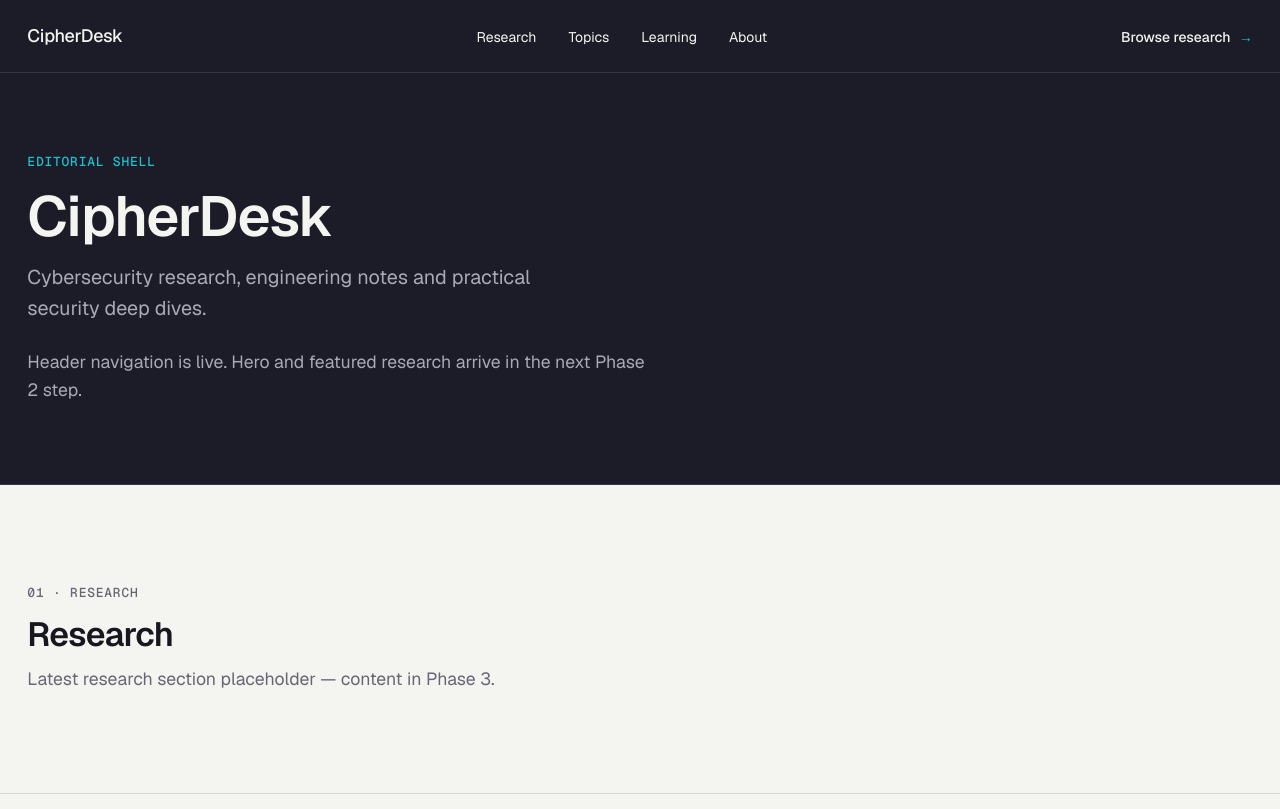
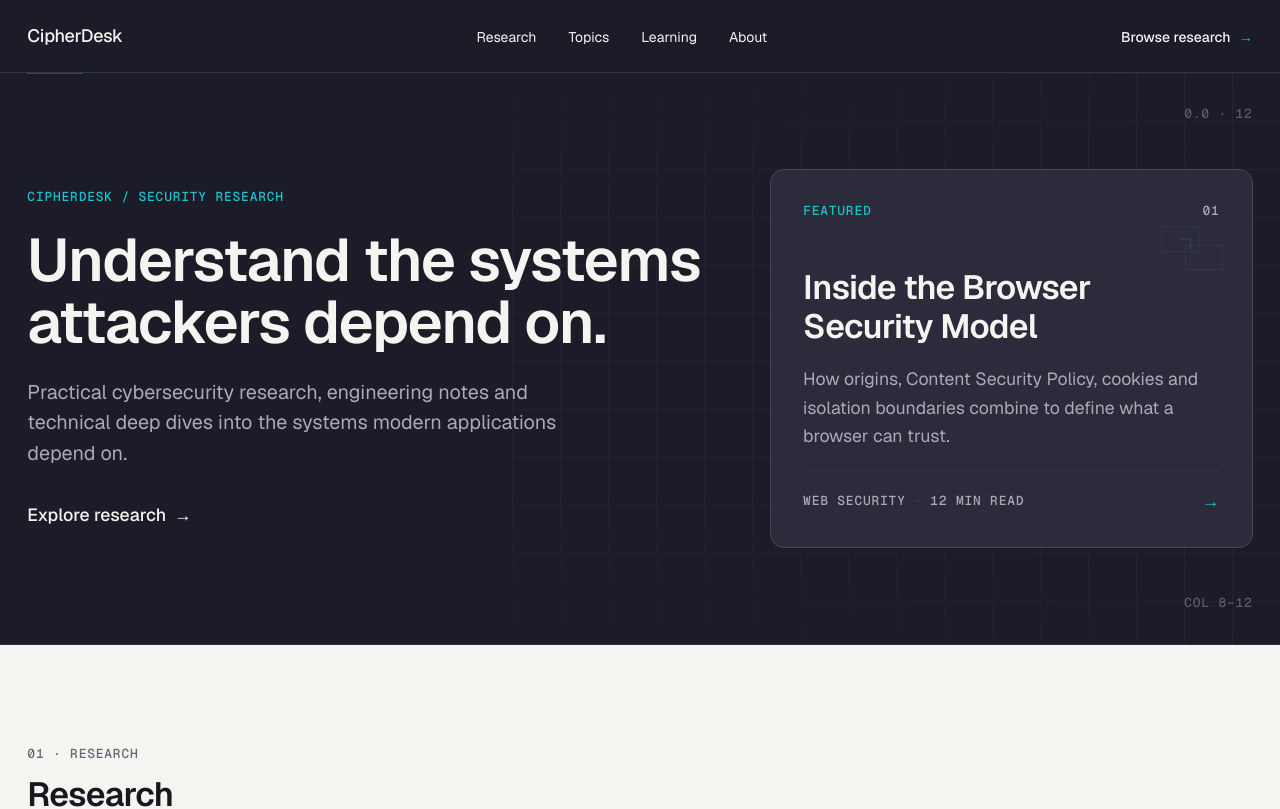
Before and after one commit to HarshYadav1711/CipherDesk, a Next.js app: page / in a window 1280 px wide. Shown: the top 809 px of the page. Built offline with nearby package versions, Linux system fonts and the light colour scheme.

Commit message:
feat: create CipherDesk hero and featured research story

```diff
--- a/src/app/globals.css
+++ b/src/app/globals.css
@@ -180,6 +180,15 @@ a {
   font-weight: 560;
 }
 
+/* Hero headline — capped so “Understand the systems” holds as one line */
+@utility text-hero {
+  font-family: var(--font-sans);
+  font-size: clamp(2.5rem, 1.7rem + 2.6vw, 3.75rem); /* 40 → 60 */
+  line-height: 1.02;
+  letter-spacing: -0.035em;
+  font-weight: 560;
+}
+
 @utility text-heading-2 {
   font-family: var(--font-sans);
   font-size: clamp(2.125rem, 1.6rem + 2.4vw, 3.75rem); /* 34 → 60 */
@@ -242,3 +251,29 @@ a {
 @utility section-padding {
   padding-block: var(--section-y);
 }
+
+/* Hero structural motif — secondary to typography */
+.hero-motif-grid {
+  background-image:
+    linear-gradient(to right, var(--border-dark) 1px, transparent 1px),
+    linear-gradient(to bottom, var(--border-dark) 1px, transparent 1px);
+  background-size: 48px 48px;
+  mask-image:
+    linear-gradient(to left, black 0%, transparent 72%),
+    linear-gradient(
+      to bottom,
+      transparent 0%,
+      black 28%,
+      black 72%,
+      transparent 100%
+    );
+  -webkit-mask-image:
+    linear-gradient(to left, black 0%, transparent 72%),
+    linear-gradient(
+      to bottom,
+      transparent 0%,
+      black 28%,
+      black 72%,
+      transparent 100%
+    );
+}
--- a/src/app/page.tsx
+++ b/src/app/page.tsx
@@ -1,35 +1,17 @@
+import { Hero } from "@/components/home/hero";
 import { SiteHeader } from "@/components/layout/site-header";
 import { Container } from "@/components/ui/container";
-import { SITE_NAME, SITE_TAGLINE } from "@/lib/constants";
 
 /**
- * Homepage shell during Phase 2 header work.
- * Section landmarks exist so navigation anchors are real — not dead links.
- * Hero and full section compositions are intentionally deferred.
+ * Phase 2: header + hero + featured story.
+ * Later homepage sections remain landmarks only.
  */
 export default function Home() {
   return (
     <>
       <SiteHeader />
       <main>
-        <section
-          aria-label="Publication introduction"
-          className="border-b border-border-dark bg-ink py-16 md:py-20"
-        >
-          <Container>
-            <p className="text-meta m-0 text-accent">Editorial shell</p>
-            <h1 className="text-heading-2 mt-4 m-0 max-w-3xl text-text-on-dark">
-              {SITE_NAME}
-            </h1>
-            <p className="text-body-lg measure-hero mt-4 m-0 text-muted-on-dark">
-              {SITE_TAGLINE}
-            </p>
-            <p className="text-body measure-body mt-6 m-0 text-muted-on-dark">
-              Header navigation is live. Hero and featured research arrive in
-              the next Phase 2 step.
-            </p>
-          </Container>
-        </section>
+        <Hero />
 
         <SectionLandmark
           id="research"
--- /dev/null
+++ b/src/components/home/featured-story.tsx
@@ -0,0 +1,94 @@
+import type { Article } from "@/types/content";
+import { cn } from "@/lib/utils";
+
+type FeaturedStoryProps = {
+  article: Article;
+  className?: string;
+};
+
+/**
+ * Cover-story panel for the hero. Links to #research until article routes exist.
+ */
+export function FeaturedStory({ article, className }: FeaturedStoryProps) {
+  return (
+    <article
+      className={cn(
+        "group relative flex h-full flex-col overflow-hidden rounded-feature border border-border-dark-strong bg-ink-soft transition-[border-color,background-color] duration-[var(--duration-fast)] ease-[var(--ease-standard)] hover:border-accent/40 hover:bg-ink-raised",
+        className,
+      )}
+    >
+      <a
+        href="#research"
+        className="relative flex h-full min-h-[20rem] flex-col justify-between p-6 focus-visible:outline-offset-[-4px] sm:min-h-[22rem] sm:p-7 lg:min-h-0 lg:p-8"
+      >
+        <div className="flex items-start justify-between gap-4">
+          <p className="text-meta m-0 text-accent">Featured</p>
+          <p
+            className="text-meta m-0 tabular-nums text-muted-on-dark"
+            aria-hidden="true"
+          >
+            01
+          </p>
+        </div>
+
+        <div className="relative z-10 mt-8 flex flex-1 flex-col justify-end gap-4 lg:mt-12 lg:gap-5">
+          <h2 className="text-heading-3 m-0 max-w-[18ch] text-text-on-dark">
+            <span className="bg-[linear-gradient(currentColor,currentColor)] bg-size-[0_1px] bg-bottom bg-no-repeat transition-[background-size] duration-[var(--duration-fast)] ease-[var(--ease-standard)] group-hover:bg-size-[100%_1px]">
+              {article.title}
+            </span>
+          </h2>
+
+          <p className="text-body m-0 max-w-[36ch] text-muted-on-dark">
+            {article.excerpt}
+          </p>
+
+          <div className="flex items-center justify-between gap-4 border-t border-border-dark pt-4">
+            <p className="text-meta m-0 text-muted-on-dark">
+              {article.category}
+              <span className="mx-2 text-border-dark-strong" aria-hidden="true">
+                ·
+              </span>
+              {article.readingTimeMinutes} min read
+            </p>
+            <span
+              aria-hidden="true"
+              className="text-accent transition-transform duration-[var(--duration-fast)] ease-[var(--ease-standard)] group-hover:translate-x-1"
+            >
+              →
+            </span>
+          </div>
+        </div>
+
+        <svg
+          aria-hidden="true"
+          className="pointer-events-none absolute top-14 right-5 h-14 w-[4.5rem] text-border-dark-strong opacity-50"
+          fill="none"
+          viewBox="0 0 80 64"
+        >
+          <rect
+            x="1"
+            y="1"
+            width="42"
+            height="28"
+            stroke="currentColor"
+            strokeWidth="1"
+          />
+          <rect
+            x="28"
+            y="22"
+            width="42"
+            height="28"
+            stroke="currentColor"
+            strokeWidth="1"
+          />
+          <path
+            d="M22 15h12M34 15v12"
+            stroke="var(--accent)"
+            strokeWidth="1"
+            opacity="0.55"
+          />
+        </svg>
+      </a>
+    </article>
+  );
+}
--- /dev/null
+++ b/src/components/home/hero.tsx
@@ -0,0 +1,71 @@
+import { FeaturedStory } from "@/components/home/featured-story";
+import { Container } from "@/components/ui/container";
+import { EditorialLink } from "@/components/ui/editorial-link";
+import { Eyebrow } from "@/components/ui/eyebrow";
+import { getFeaturedArticle } from "@/content/articles";
+
+/**
+ * Asymmetric editorial hero — copy left, featured story right.
+ * Not a centered SaaS template.
+ */
+export function Hero() {
+  const featured = getFeaturedArticle();
+
+  return (
+    <section
+      aria-labelledby="hero-heading"
+      className="relative overflow-hidden border-b border-border-dark bg-ink"
+    >
+      <HeroMotif />
+
+      <Container className="relative py-14 md:py-20 lg:py-24">
+        <div className="grid grid-cols-1 items-stretch gap-10 lg:grid-cols-12 lg:gap-8 xl:gap-12">
+          <div className="flex flex-col justify-center lg:col-span-7">
+            <Eyebrow>CipherDesk / Security Research</Eyebrow>
+
+            <h1
+              id="hero-heading"
+              className="text-hero mt-5 m-0 text-text-on-dark sm:mt-6"
+            >
+              <span className="block">Understand the systems</span>
+              <span className="block">attackers depend on.</span>
+            </h1>
+
+            <p className="text-body-lg measure-hero mt-5 m-0 text-muted-on-dark sm:mt-6">
+              Practical cybersecurity research, engineering notes and technical
+              deep dives into the systems modern applications depend on.
+            </p>
+
+            <div className="mt-7 sm:mt-8">
+              <EditorialLink href="#research">Explore research</EditorialLink>
+            </div>
+          </div>
+
+          <div className="lg:col-span-5">
+            <FeaturedStory article={featured} />
+          </div>
+        </div>
+      </Container>
+    </section>
+  );
+}
+
+function HeroMotif() {
+  return (
+    <div
+      aria-hidden="true"
+      className="pointer-events-none absolute inset-0 overflow-hidden"
+    >
+      <div className="hero-motif-grid absolute inset-y-0 right-0 w-full max-w-3xl opacity-[0.32]" />
+
+      <span className="absolute top-8 right-[var(--gutter)] hidden font-mono text-meta text-muted-on-dark/45 lg:block">
+        0.0 · 12
+      </span>
+      <span className="absolute right-[var(--gutter)] bottom-8 hidden font-mono text-meta text-muted-on-dark/45 lg:block">
+        COL 8–12
+      </span>
+
+      <div className="absolute top-0 left-[var(--gutter)] h-px w-14 bg-accent/35 md:left-[max(var(--gutter),calc((100%-80rem)/2+var(--gutter)))]" />
+    </div>
+  );
+}
--- /dev/null
+++ b/src/content/articles.ts
@@ -0,0 +1,26 @@
+import type { Article } from "@/types/content";
+
+/**
+ * Sample editorial content for the demo.
+ * Titles are educational fiction — not claimed published research.
+ */
+export const articles: Article[] = [
+  {
+    slug: "inside-the-browser-security-model",
+    title: "Inside the Browser Security Model",
+    excerpt:
+      "How origins, Content Security Policy, cookies and isolation boundaries combine to define what a browser can trust.",
+    category: "Web Security",
+    publishedAt: "2026-08-12",
+    readingTimeMinutes: 12,
+    featured: true,
+  },
+];
+
+export function getFeaturedArticle(): Article {
+  const featured = articles.find((article) => article.featured);
+  if (!featured) {
+    throw new Error("Expected a featured article in local content.");
+  }
+  return featured;
+}
--- /dev/null
+++ b/src/types/content.ts
@@ -0,0 +1,17 @@
+export type ArticleCategory =
+  | "Web Security"
+  | "AppSec"
+  | "Identity"
+  | "Cloud"
+  | "Secure Coding"
+  | "Threat Modelling";
+
+export interface Article {
+  slug: string;
+  title: string;
+  excerpt: string;
+  category: ArticleCategory;
+  publishedAt: string;
+  readingTimeMinutes: number;
+  featured?: boolean;
+}
```
